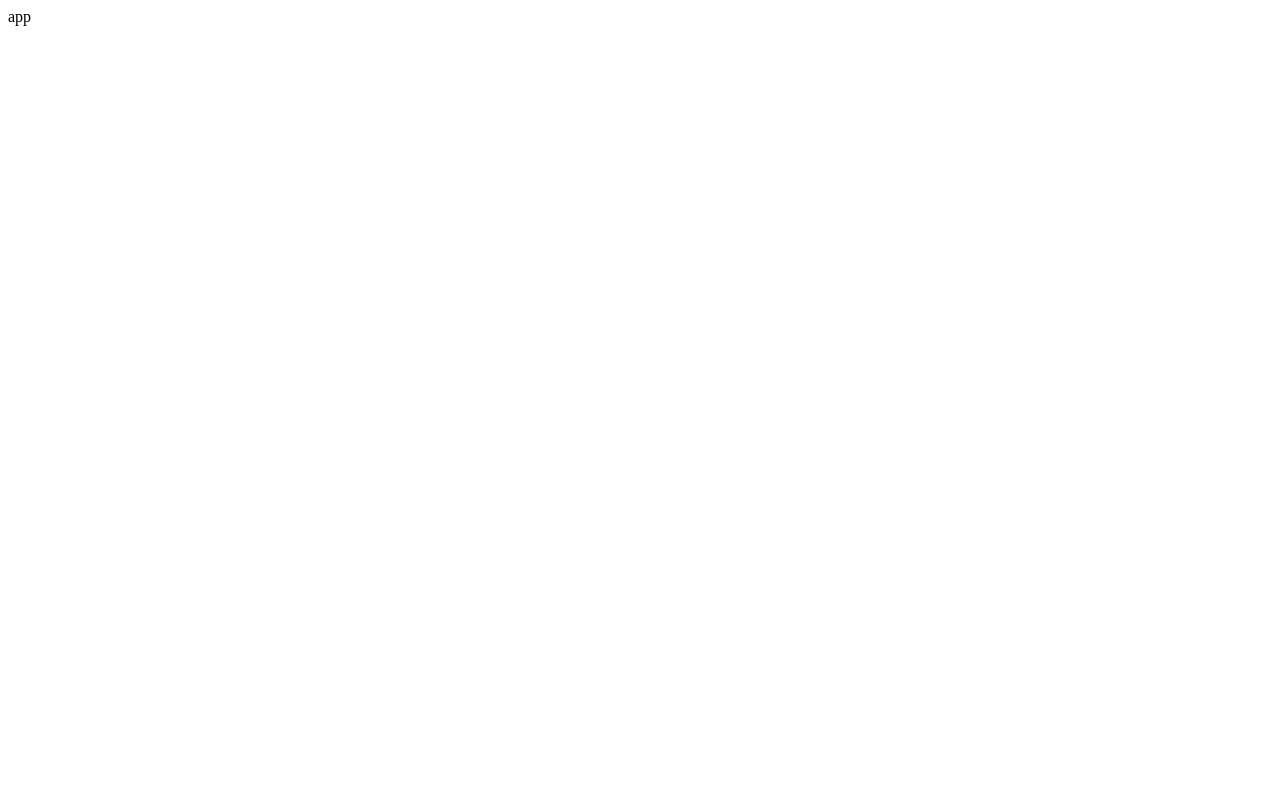
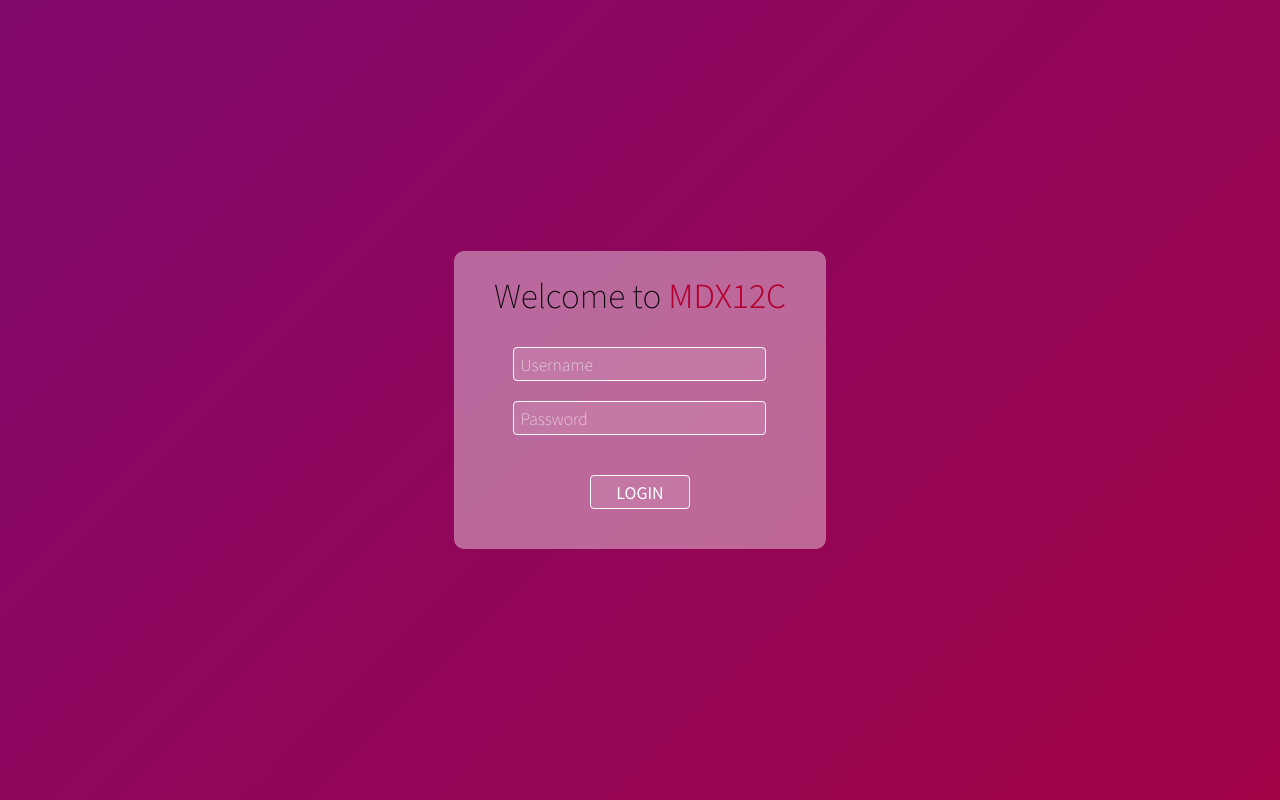
Before and after one commit to MDX12C/mdx12c.github.io, a Vue app: page / in a window 1280 px wide. Built offline with nearby package versions, Linux system fonts and the light colour scheme.

Commit message:
feat: login form

```diff
--- a/src/App.vue
+++ b/src/App.vue
@@ -1 +1,3 @@
-<template>app</template>
+<template>
+  <router-view></router-view>
+</template>
--- a/src/main.ts
+++ b/src/main.ts
@@ -1,5 +1,6 @@
 import { createApp } from 'vue';
 import App from './App.vue';
 import Router from '@/router';
+import '@/scss/global.scss';
 
 createApp(App).use(Router).mount('#app');
--- a/src/scss/global.scss
+++ b/src/scss/global.scss
@@ -1,4 +1,8 @@
 @import url('https://fonts.googleapis.com/css2?family=Noto+Sans+TC:wght@100;300;400;500;700;900&display=swap');
+
+$originalRed: #b3002f;
+$originalPurple: #790976;
+$originalBlue: #0095ff;
 
 * {
   margin: 0;
--- a/src/views/Home.vue
+++ b/src/views/Home.vue
@@ -1 +1,101 @@
-<template>Home</template>
+<template>
+  <div class="home">
+    <div class="wrap">
+      <h1>Welcome to <span>MDX12C</span></h1>
+      <input type="username" placeholder="Username" />
+      <input type="password" placeholder="Password" />
+      <button>Login</button>
+    </div>
+  </div>
+</template>
+
+<style lang="scss" scoped>
+@keyframes gradient {
+  0% {
+    background-position: 0% 50%;
+  }
+
+  50% {
+    background-position: 100% 50%;
+  }
+
+  100% {
+    background-position: 0% 50%;
+  }
+}
+.home {
+  width: 100vw;
+  height: 100vh;
+  background: rgb(179, 0, 47);
+  background: linear-gradient(
+    -45deg,
+    rgba(179, 0, 47, 1) 0%,
+    rgba(121, 9, 118, 1) 45%,
+    rgba(0, 149, 255, 1) 100%
+  );
+
+  background-size: 400% 400%;
+  animation: gradient 5s ease infinite;
+
+  display: flex;
+  align-items: center;
+  justify-content: center;
+  .wrap {
+    background-color: rgba(255, 255, 255, 0.397);
+    backdrop-filter: blur(5px);
+    display: flex;
+    flex-direction: column;
+    align-items: center;
+    padding: 20px 40px;
+    border-radius: 10px;
+
+    h1 {
+      margin-bottom: 30px;
+      font-weight: 200;
+      span {
+        color: rgb(179, 0, 47);
+        font-weight: 300;
+      }
+    }
+
+    input {
+      background-color: rgba($color: #fff, $alpha: 0.1);
+      border: 1px solid #fff;
+      border-radius: 4px;
+      margin-bottom: 20px;
+      font-size: 1rem;
+      padding: 4px 6px;
+      outline: none;
+      color: #fff;
+      transition: 0.3s;
+      font-weight: 200;
+      &::placeholder {
+        color: rgba(255, 255, 255, 0.767);
+        font-weight: 200;
+      }
+      &:focus {
+        transform: scale(110%);
+      }
+    }
+
+    button {
+      background-color: rgba($color: #fff, $alpha: 0.1);
+      border: 1px solid #fff;
+      border-radius: 4px;
+      margin: 20px auto;
+      font-size: 1rem;
+      padding: 4px 25px;
+      outline: none;
+      color: #fff;
+      font-weight: 400;
+      text-transform: uppercase;
+      transition: 0.3s;
+      cursor: pointer;
+      &:hover {
+        background-color: #fff;
+        color: rgb(179, 0, 47);
+      }
+    }
+  }
+}
+</style>
```
